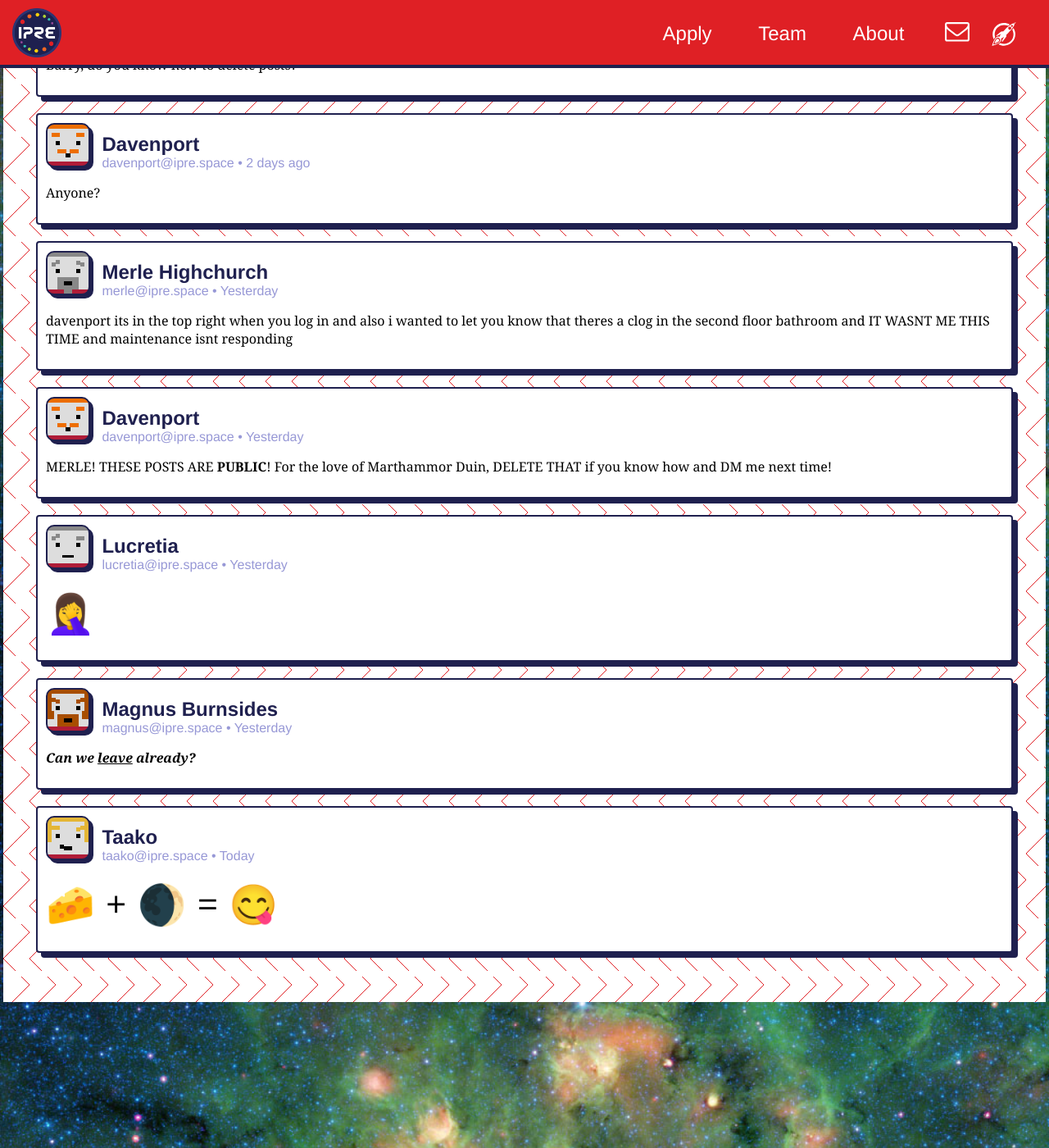
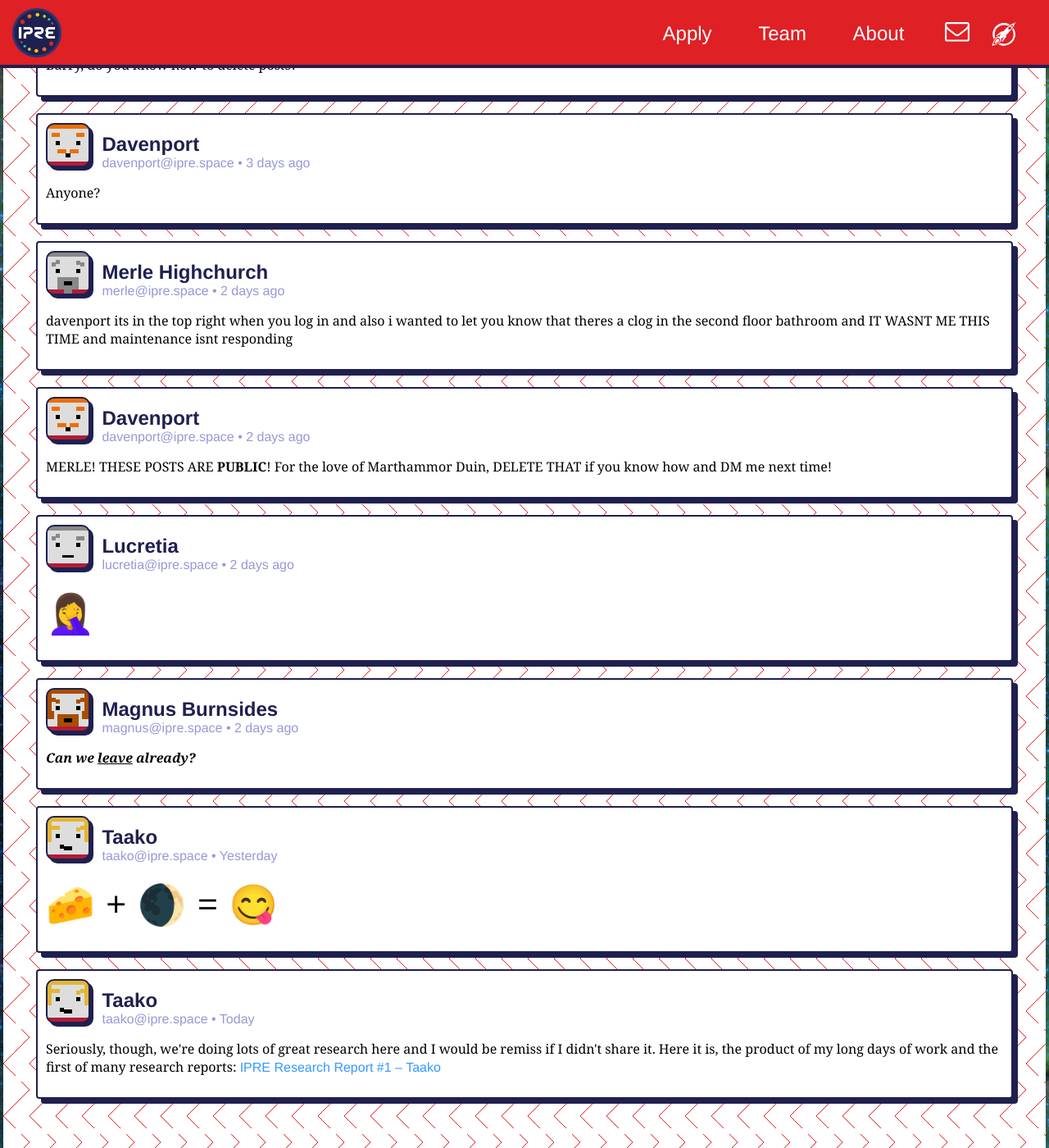
Before and after one commit to Inst-of-Planar-Research-and-Exploration/IPRE-website, a Jekyll site: the page built from index.html, in a window 1280 px wide and 1400 px high, scrolled down 2896 px. Shown: the whole window at 82% size. Built offline with Jekyll 4.4.1, drawn with Linux system fonts in a browser that asks for light colours; some web fonts are replaced; some of the changed text lies outside the part shown.

Commit message:
Add new post from Taako

```diff
--- a/index.html
+++ b/index.html
@@ -108,7 +108,7 @@ title: IPRE | Institute of Planar Research and Exploration
       <div class="post-avatar davenport"></div>
       <div class="container_post-metadata">
         <span class="post-name">Davenport</span>
-        <span class="post-contact">davenport@ipre.space • 2 days ago</span>
+        <span class="post-contact">davenport@ipre.space • 3 days ago</span>
       </div>
       <p class="post-body">
         Taako, I know that was you and it isn't funny. How do I delete posts?
@@ -119,7 +119,7 @@ title: IPRE | Institute of Planar Research and Exploration
       <div class="post-avatar davenport"></div>
       <div class="container_post-metadata">
         <span class="post-name">Davenport</span>
-        <span class="post-contact">davenport@ipre.space • 2 days ago</span>
+        <span class="post-contact">davenport@ipre.space • 3 days ago</span>
       </div>
       <p class="post-body">
         Barry, do you know how to delete posts?
@@ -130,7 +130,7 @@ title: IPRE | Institute of Planar Research and Exploration
       <div class="post-avatar davenport"></div>
       <div class="container_post-metadata">
         <span class="post-name">Davenport</span>
-        <span class="post-contact">davenport@ipre.space • 2 days ago</span>
+        <span class="post-contact">davenport@ipre.space • 3 days ago</span>
       </div>
       <p class="post-body">
         Anyone?
@@ -141,7 +141,7 @@ title: IPRE | Institute of Planar Research and Exploration
       <div class="post-avatar merle"></div>
       <div class="container_post-metadata">
         <span class="post-name">Merle Highchurch</span>
-        <span class="post-contact">merle@ipre.space • Yesterday</span>
+        <span class="post-contact">merle@ipre.space • 2 days ago</span>
       </div>
       <p class="post-body">
         davenport its in the top right when you log in and also i wanted to let you know that theres a clog in the second floor bathroom and IT WASNT ME THIS TIME and maintenance isnt responding
@@ -152,7 +152,7 @@ title: IPRE | Institute of Planar Research and Exploration
       <div class="post-avatar davenport"></div>
       <div class="container_post-metadata">
         <span class="post-name">Davenport</span>
-        <span class="post-contact">davenport@ipre.space • Yesterday</span>
+        <span class="post-contact">davenport@ipre.space • 2 days ago</span>
       </div>
       <p class="post-body">
         MERLE! THESE POSTS ARE <strong>PUBLIC</strong>! For the love of Marthammor Duin, DELETE THAT if you know how and DM me next time!
@@ -163,7 +163,7 @@ title: IPRE | Institute of Planar Research and Exploration
       <div class="post-avatar lucretia"></div>
       <div class="container_post-metadata">
         <span class="post-name">Lucretia</span>
-        <span class="post-contact">lucretia@ipre.space • Yesterday</span>
+        <span class="post-contact">lucretia@ipre.space • 2 days ago</span>
       </div>
       <p class="post-body">
         <span class="emoji-large">🤦‍♀️</span>
@@ -174,7 +174,7 @@ title: IPRE | Institute of Planar Research and Exploration
       <div class="post-avatar magnus"></div>
       <div class="container_post-metadata">
         <span class="post-name">Magnus Burnsides</span>
-        <span class="post-contact">magnus@ipre.space • Yesterday</span>
+        <span class="post-contact">magnus@ipre.space • 2 days ago</span>
       </div>
       <p class="post-body">
         <strong><em>Can we <u>leave</u> already?</em></strong>
@@ -185,10 +185,22 @@ title: IPRE | Institute of Planar Research and Exploration
       <div class="post-avatar taako"></div>
       <div class="container_post-metadata">
         <span class="post-name">Taako</span>
+        <span class="post-contact">taako@ipre.space • Yesterday</span>
+      </div>
+      <p class="post-body">
+        <span class="emoji-large">🧀 + 🌒 = 😋</span>
+      </p>
+    </div>
+
+    <div class="post">
+      <div class="post-avatar taako"></div>
+      <div class="container_post-metadata">
+        <span class="post-name">Taako</span>
         <span class="post-contact">taako@ipre.space • Today</span>
       </div>
       <p class="post-body">
-        <span class="emoji-large">🧀 + 🌒 = 😋</span>
+        Seriously, though, we're doing lots of great research here and I would be remiss if I didn't share it. Here it is, the product of my long days of work and the first of many research reports:
+        <a href="https://www.youtube.com/watch?v=sIlNIVXpIns">IPRE Research Report #1 – Taako</a>
       </p>
     </div>
 
```
